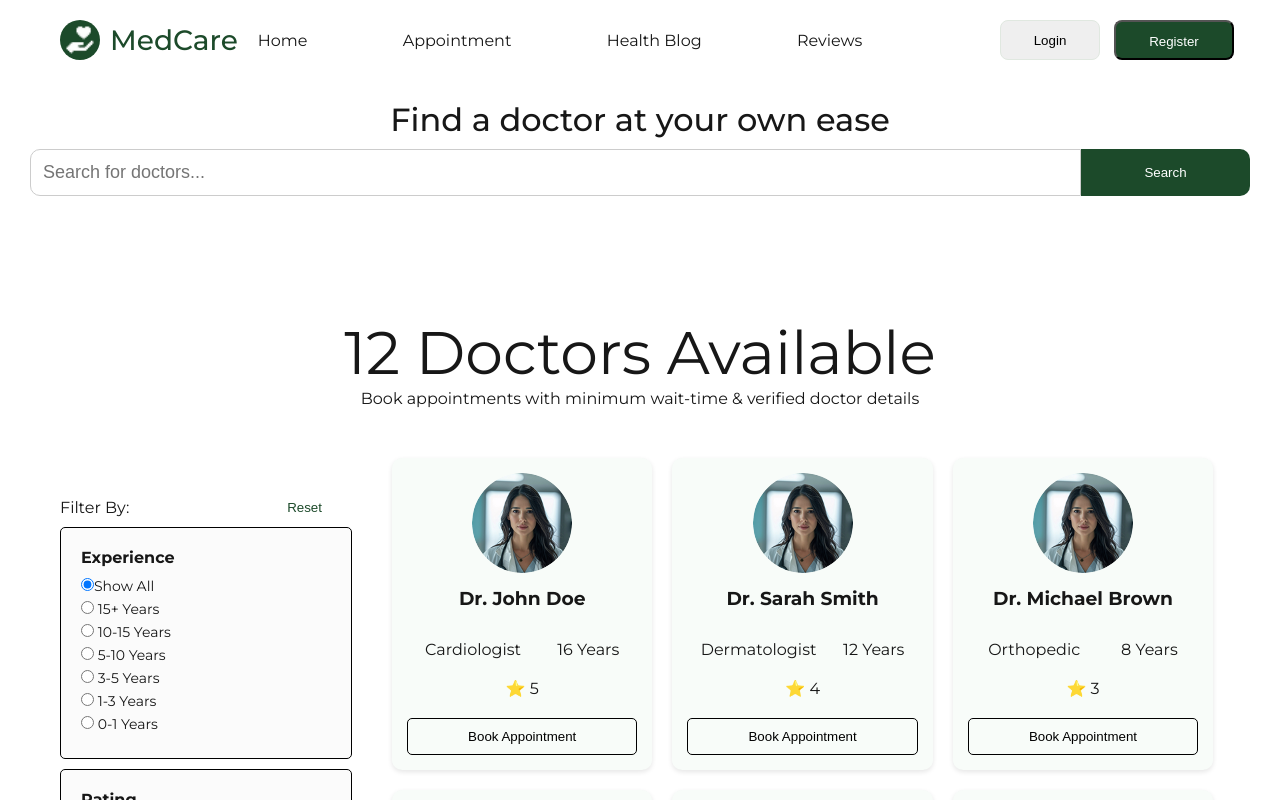
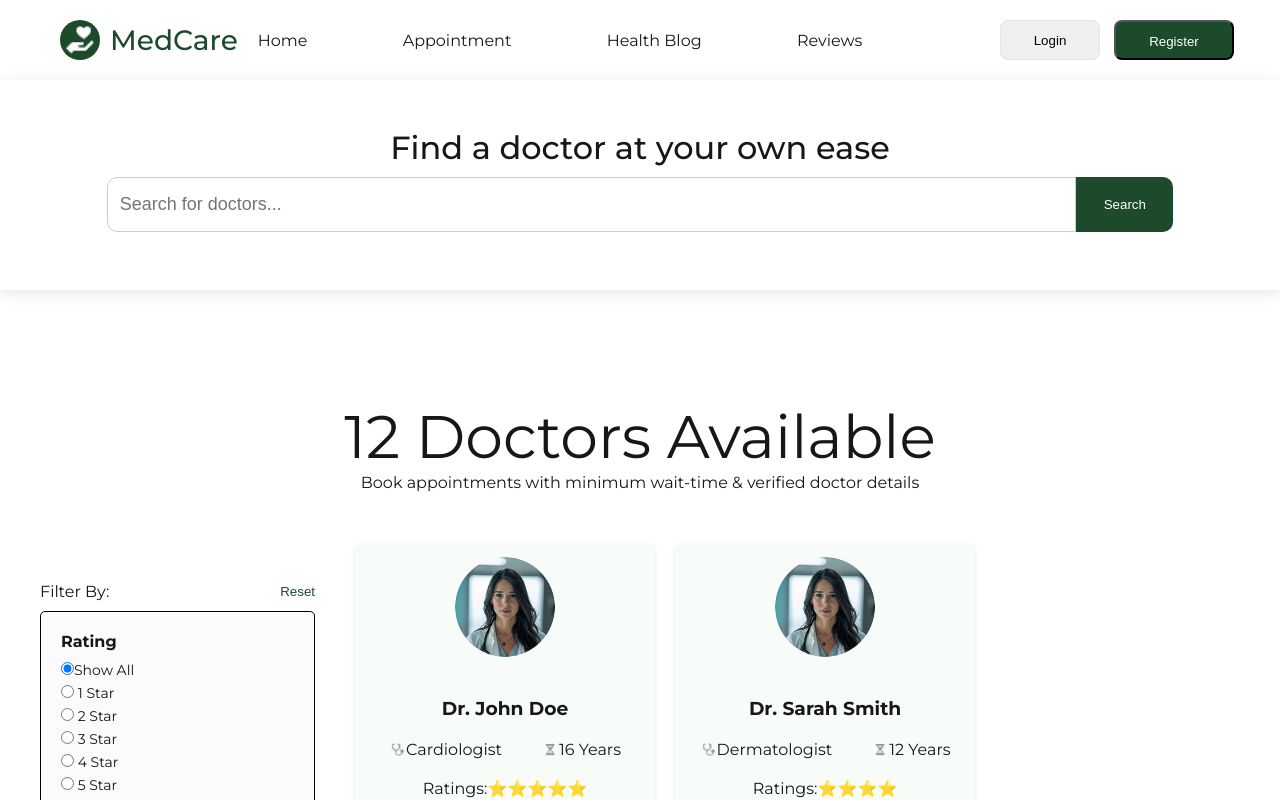
Before and after one commit to arihant-ttn/Medcare, a Next.js app: page /appointment in a window 1280 px wide. Shown: the top 800 px of the page. Built offline with nearby package versions, Linux system fonts and the light colour scheme.

Commit message:
13-03-25

```diff
--- a/app/appointment/page.tsx
+++ b/app/appointment/page.tsx
@@ -3,6 +3,7 @@ import { useEffect, useState } from "react";
 import Image from "next/image";
 import styles from "../../components/styles/appointments.module.css";
 import Footer from "@/components/footer";
+import Link from "next/link";
 interface Doctor {
   id: number;
   name: string;
@@ -22,8 +23,8 @@ const fetchDoctors = async (): Promise<Doctor[]> => {
 const DoctorsList = () => {
   const [doctors, setDoctors] = useState<Doctor[]>([]);
   const [search, setSearch] = useState("");
-  const [experience, setExperience] = useState("showAll");
-  const [rating, setRating] = useState("");
+  const [experience, setExperience] = useState("");
+  const [rating, setRating] = useState("showAll");
   const [gender, setGender] = useState("showAll");
 
   useEffect(() => {
@@ -33,22 +34,24 @@ const DoctorsList = () => {
   // Function to reset all filters
   const resetFilters = () => {
     setSearch("");
-    setExperience("showAll");
-    setRating("");
+    setExperience("");
+    setRating("showAll");
     setGender("showAll");
   };
 
   const filteredDoctors = doctors.filter((doctor) => {
     return (
-      doctor.name.toLowerCase().includes(search.toLowerCase()) &&
-      (experience === "showAll" ||
-        (experience === "15+" && doctor.experience >= 15) ||
-        (experience === "10-15" && doctor.experience >= 10 && doctor.experience < 15) ||
-        (experience === "5-10" && doctor.experience >= 5 && doctor.experience < 10) ||
-        (experience === "3-5" && doctor.experience >= 3 && doctor.experience < 5) ||
-        (experience === "1-3" && doctor.experience >= 1 && doctor.experience < 3) ||
-        (experience === "0-1" && doctor.experience < 1)) &&
-      (rating === "" || doctor.rating === parseInt(rating)) &&
+      doctor.name.toLowerCase().includes(search.toLowerCase())||doctor.specialization.toLowerCase().includes(search.toLowerCase()) &&
+      (
+        experience === "" ||
+
+          (experience === "15+" && doctor.experience >= 15) ||
+          (experience === "10-15" && doctor.experience >= 10 && doctor.experience < 15) ||
+          (experience === "5-10" && doctor.experience >= 5 && doctor.experience < 10) ||
+          (experience === "3-5" && doctor.experience >= 3 && doctor.experience < 5) ||
+          (experience === "1-3" && doctor.experience >= 1 && doctor.experience < 3) ||
+          (experience === "0-1" && doctor.experience < 1))&&
+      (rating === "showAll" || doctor.rating === parseInt(rating)) &&
       (gender === "showAll" || doctor.gender === gender)
     );
   });
@@ -56,6 +59,7 @@ const DoctorsList = () => {
   return (
     <><div className={styles.container}>
       {/* Search Bar */}
+      <div className={styles.boxShadow}>
       <div className={styles.searchSection}>
         <div className={styles.searchTitle}>Find a doctor at your own ease</div>
 
@@ -68,6 +72,7 @@ const DoctorsList = () => {
           <button type="submit" className={styles.searchBtn}>Search</button>
 
         </div>
+      </div>
       </div>
       <div className={styles.doctorCount}>
         <h2>{filteredDoctors.length} Doctors Available</h2>
@@ -88,11 +93,26 @@ const DoctorsList = () => {
               Reset
             </button>
           </div>
+  {/* Rating */}
+          <div className={styles.filterGroup}>
+            <h4>Rating</h4>
+            {["showAll", 1, 2, 3, 4, 5].map((star) => (
+              <label key={star}>
+                <input
+                  type="radio"
+                  name="rating"
+                  value={star.toString()}
+                  checked={rating === star.toString()}
+                  onChange={() => setRating(star.toString())} />
+                {star=== "showAll" ? "Show All" : ` ${star} Star`}
+              </label>
+            ))}
+          </div>
 
           {/* Experience */}
           <div className={styles.filterGroup}>
             <h4>Experience</h4>
-            {["showAll", "15+", "10-15", "5-10", "3-5", "1-3", "0-1"].map((exp) => (
+            {[ "15+", "10-15", "5-10", "3-5", "1-3", "0-1"].map((exp) => (
               <label key={exp}>
                 <input
                   type="radio"
@@ -100,26 +120,12 @@ const DoctorsList = () => {
                   value={exp}
                   checked={experience === exp}
                   onChange={() => setExperience(exp)} />
-                {exp === "showAll" ? "Show All" : ` ${exp} Years`}
+                {exp} Years
               </label>
             ))}
           </div>
 
-          {/* Rating */}
-          <div className={styles.filterGroup}>
-            <h4>Rating</h4>
-            {[1, 2, 3, 4, 5].map((star) => (
-              <label key={star}>
-                <input
-                  type="radio"
-                  name="rating"
-                  value={star.toString()}
-                  checked={rating === star.toString()}
-                  onChange={() => setRating(star.toString())} />
-                {star} star
-              </label>
-            ))}
-          </div>
+
 
           {/* Gender */}
           <div className={styles.filterGroup}>
@@ -145,17 +151,27 @@ const DoctorsList = () => {
           <div className={styles.doctorsList}>
             {filteredDoctors.length > 0 ? (
               filteredDoctors.map((doctor) => (
+                 <Link href ={ `./doctor-profile/${doctor.id}`}>
                 <div key={doctor.id} className={styles.card}>
                   <Image src="/Frame.png" alt={doctor.name} width={100} height={100} className={styles.image} />
                   <div className={styles.details}>
                     <h3>{doctor.name}</h3>
-                    <div><p>{doctor.specialization}</p>
-                      <p>{doctor.experience} Years</p> </div>
+                    <div className={styles.rateSpecial}>
+                                       <p> <Image src="/Stethoscope.png" alt={doctor.name} width={17} height={15} className={styles.image} />
+                                       {doctor.specialization}</p>
 
-                    <p>⭐ {doctor.rating}</p>
+                      <p> <Image src="/Hourglass.png" alt={doctor.name} width={17} height={15} className={styles.image} />{doctor.experience} Years</p>
+                      </div>
+                      <p>
+                        Ratings:
+  {Array.from({ length: doctor.rating }, (_, i) => (
+    <span key={i}>⭐</span>
+  ))}
+</p>
                     <button className={styles.bookBtn}>Book Appointment</button>
                   </div>
                 </div>
+                </Link>
               ))
             ) : (
               <p className={styles.noResults}>No doctors found.</p>
--- a/components/navbar.tsx
+++ b/components/navbar.tsx
@@ -19,7 +19,7 @@ const Navbar = () => {
       </div>
       <ul className={styles['link-list']}>
         <li><Link href="/">Home</Link></li>
-        <li><Link href="/appointments">Appointment</Link></li>
+        <li><Link href="/appointment">Appointment</Link></li>
         <li><Link href="/healthblog">Health Blog</Link></li>
         <li><Link href="/reviews">Reviews</Link></li>
       </ul>
--- a/components/styles/appointments.module.css
+++ b/components/styles/appointments.module.css
@@ -1,11 +1,16 @@
 .container {
 
   margin: auto;
-  padding: 20px;
+  /* padding: 20px; */
   display: flex;
   flex-direction: column;
   justify-content: space-between;
   gap:50px;
+}
+.boxShadow{
+  box-shadow: 0px 3px 15px 0px #0000001A;
+  width: 100%;
+  padding: 48px 24px;
 }
 .searchSection{
   display: flex;
@@ -13,6 +18,9 @@
   text-align: center;
   font-size: 32px;
   font-weight: 500;
+  width: 100%;
+
+
 }
 .doctorContainer{
   display: flex;
@@ -25,15 +33,15 @@
   position: sticky;
   top: 0;
   background: white;
-  justify-content: space-between;
+  justify-content: center;
   padding: 10px;
   z-index: 10;
 
 
 }
 .searchBtn{
- width: 15%;
- padding: 2px 42px;
+ width: 8%;
+ padding: 20px 42px;
  background: #1C4A2A;
  color: white;
  border: none;
@@ -41,10 +49,13 @@
  border-bottom-right-radius:10px;
  font-weight: 16px;
  font-weight: 400;
+ display: flex;
+ justify-content: center;
 }
 
+
 .searchBar input {
-  width: 100%;
+  width: 80%;
   padding: 12px;
   font-size: 18px;
   border: 1px solid #ccc;
@@ -126,15 +137,33 @@
 
 .card {
   width: 30%;
-  min-width:250px ;
+  min-width: 300px;
   background: #F8FCF9;
   border-radius: 10px;
   padding: 15px;
   box-shadow: 0 2px 5px rgba(0, 0, 0, 0.1);
-
+  display: flex;
+  flex-direction: column;
+  justify-content: center;
+  align-items: center;
+  gap:40px;
   text-align: center;
   transition: 0.3s ease-in-out;
   /* height: 40%; */
+  font-size: 16px;
+
+}
+.rateSpecial{
+  display: flex;
+  justify-content: space-between;
+  gap: 40px;
+  align-items: center;
+  width: 100%;
+}
+.rateSpecial p{
+  display: flex;
+  justify-content: center;
+  align-items: center;
 }
 
 .card:hover {
@@ -146,9 +175,6 @@
   border-radius: 50%;
 }
 
-.details h3 {
-  margin: 10px 0;
-}
 
 .bookBtn {
   width: 100%;
@@ -162,6 +188,7 @@
   cursor: pointer;
   background-color: #F8FCF9;
   transition: 0.3s;
+  margin-top: 40px;
 }
 
 .bookBtn:hover {
@@ -179,7 +206,7 @@
   border: none;
   background-color: white;
   text-align: right;
-  padding-right: 30px;
+  /* padding-right: 30px; */
   color: #1C4A2A;
 }
 .filterheader{
@@ -192,7 +219,3 @@
   flex-direction: column;
   gap: 20px;
 }
-.details>div{
-  display: flex;
-  justify-content: space-around;
-}
```
Also changed, not shown: app/doctor-profile/[id]/page.tsx (added, +49 -0 lines), public/doctorsData.json (+144 -12 lines), app/api/doctors/route.ts (added), public/Hourglass.png (added), public/Stethoscope.png (added).
